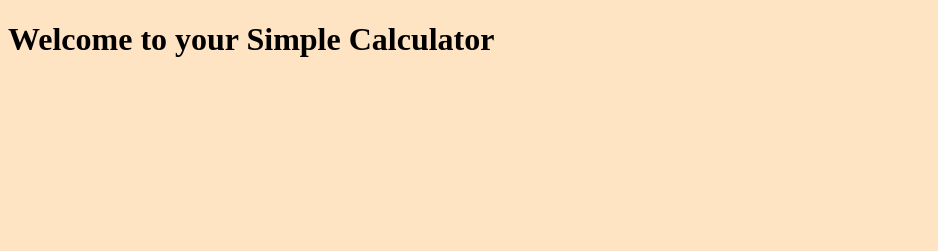
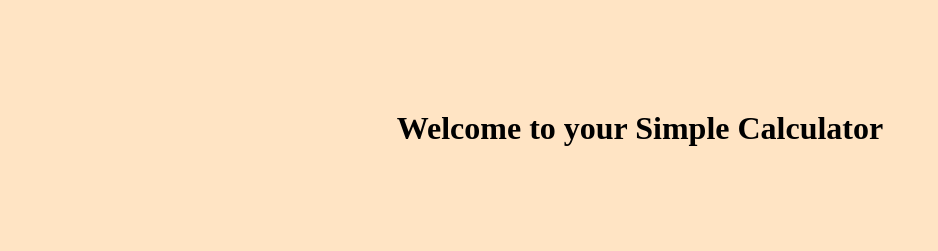
Before and after one commit to rudyravelindev/my-calculator, a plain HTML site: page index.html in a window 1280 px wide. Shown: the whole page, without its empty margins (0-938 px from the left). Drawn offline with Linux system fonts and the light colour scheme.

Commit message:
adding the style i needed

```diff
--- a/index.html
+++ b/index.html
@@ -7,7 +7,9 @@
     <title>Calculator</title>
   </head>
   <body>
-    <h1>Welcome to your Simple Calculator</h1>
+    <div class="container">
+      <h1>Welcome to your Simple Calculator</h1>
+    </div>
   </body>
   <script src="./script.js"></script>
 </html>
--- a/style.css
+++ b/style.css
@@ -1,3 +1,9 @@
 * {
   background-color: bisque;
 }
+.container {
+  display: grid;
+  justify-content: center;
+  align-items: center;
+  min-height: 30vh;
+}
```
